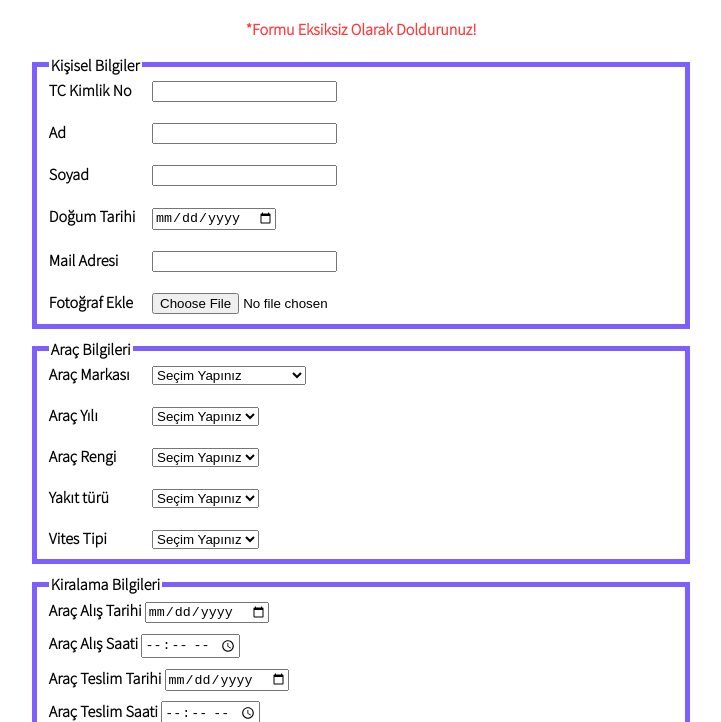
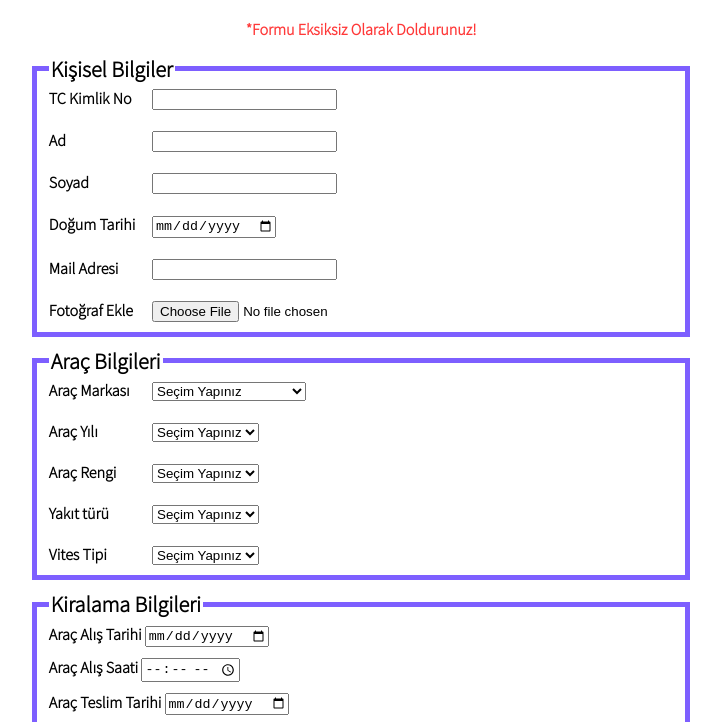
Before and after one commit to sezginakgul/blue-car-rental-form, a plain HTML site: page index.html in a window 1280 px wide. Shown: the part 64-786 px from the top of the page, without its empty margins (279-1000 px from the left). Drawn offline with Linux system fonts and the light colour scheme.

Commit message:
added font size

```diff
--- a/index.html
+++ b/index.html
@@ -63,6 +63,9 @@
         }
         .dct-k:hover{
             color: black;
+        }
+        legend {
+            font-size: 22px;
         }
 
     </style>
```
